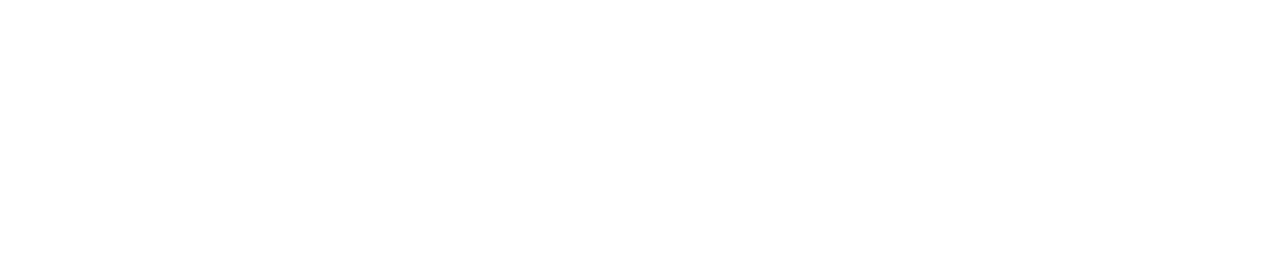
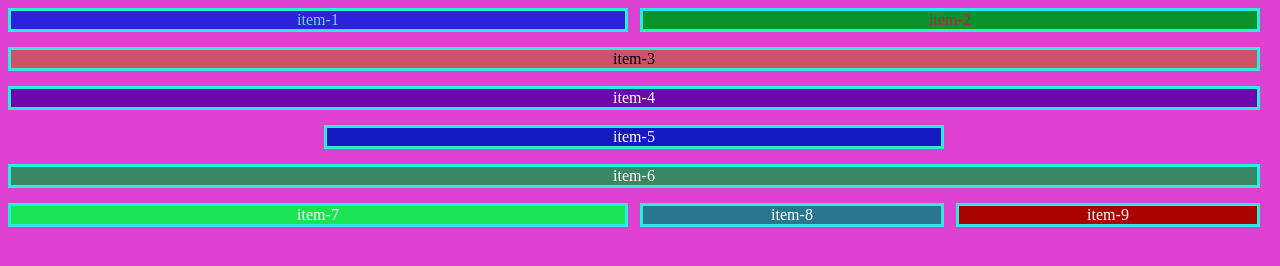
Before and after one commit to AnaCamylle020/DEV_WEBIOS_2024, a plain HTML site: page CSS/CSS10-Grid/ExercicioCasa/index.html in a window 1280 px wide. Drawn offline with Linux system fonts and the light colour scheme.

Commit message:
exercicio casa10

```diff
--- a/CSS/CSS10-Grid/ExercicioCasa/index.html
+++ b/CSS/CSS10-Grid/ExercicioCasa/index.html
@@ -0,0 +1,21 @@
+<!DOCTYPE html>
+<html lang="pt-BR">
+<head>
+    <meta charset="UTF-8">
+    <link rel="stylesheet" href="./style.css">
+    <title>Exercicio Grid - Casa</title>
+</head>
+<body>
+    <section class="container">
+        <div class="itens" id="item-1">item-1</div>
+        <div class="itens" id="item-2">item-2</div>
+        <div class="itens" id="item-3">item-3</div>
+        <div class="itens" id="item-4">item-4</div>
+        <div class="itens" id="item-5">item-5</div>
+        <div class="itens" id="item-6">item-6</div>
+        <div class="itens" id="item-7">item-7</div>
+        <div class="itens" id="item-8">item-8</div>
+        <div class="itens" id="item-9">item-9</div>
+    </section>
+</body>
+</html>
--- a/CSS/CSS10-Grid/ExercicioCasa/style.css
+++ b/CSS/CSS10-Grid/ExercicioCasa/style.css
@@ -0,0 +1,75 @@
+*{
+    margin-left: 2px;
+    margin-right: 5px;
+    background-color: #dd41d0;
+}
+
+.container{
+    display: grid;
+    grid-template-columns: repeat(4, 25fr);
+    grid-template-rows: repeat(6, 65fr);
+    grid-template-areas: "item-1 item-1 item-2 item-2" "item-3 item-3 item-3 item-3" "item-4 item-4 item-4 item-4" ". item-5 item-5 ." "item-6 item-6 item-6 item-6" "item-7 item-7 item-8 item-9";
+    row-gap: 15px;
+    column-gap: 5px;
+    justify-content: center;
+    text-align: center;
+    align-items: center;
+}
+
+.itens{
+    border: 3px solid rgb(46, 236, 221);
+}
+
+#item-1{
+    grid-area: item-1;
+    background-color: rgb(46, 33, 218);
+    color: rgb(106, 215, 223);
+}
+
+#item-2{
+    grid-area: item-2;
+    background-color: rgb(10, 146, 44);
+    color: rgb(196, 26, 77);
+}
+
+#item-3{
+    grid-area: item-3;
+    background-color: rgba(194, 98, 19, 0.547);
+    color: white (255, 255, 255, 0.671);
+}
+
+#item-4{
+    grid-area: item-4;
+    background-color: rgb(110, 7, 171);
+    color: white;
+}
+
+#item-5{
+    grid-area: item-5;
+    background-color: rgb(22, 24, 192);
+    color: white;
+}
+
+#item-6{
+    grid-area: item-6;
+    background-color: rgb(56, 136, 101);
+    color: white;
+}
+
+#item-7{
+    grid-area: item-7;
+    background-color: rgb(26, 228, 86);
+    color: white;
+}
+
+#item-8{
+    grid-area: item-8;
+    background-color: rgb(41, 118, 141);
+    color: white;
+}
+
+#item-9{
+    grid-area: item-9;
+    background-color: rgb(171, 2, 2);
+    color: white;
+}
--- a/CSS/CSS10-Grid/style.css
+++ b/CSS/CSS10-Grid/style.css
@@ -5,10 +5,11 @@
     /* grid-template-rows: repeat(3, 50px); */
     column-gap: 10px;
     row-gap:  15px;
+}
+
     /* justify-items: center;
     align-items:  center; */
 
-}
 
 #item-1{
     grid-area: header;
--- /dev/null
+++ b/CSS/CSS11/style.css
@@ -0,0 +1,3 @@
+#container{
+   display: grid;
+}
```
Also changed, not shown: CSS/CSS11/index.html (added, +25 -0 lines).
